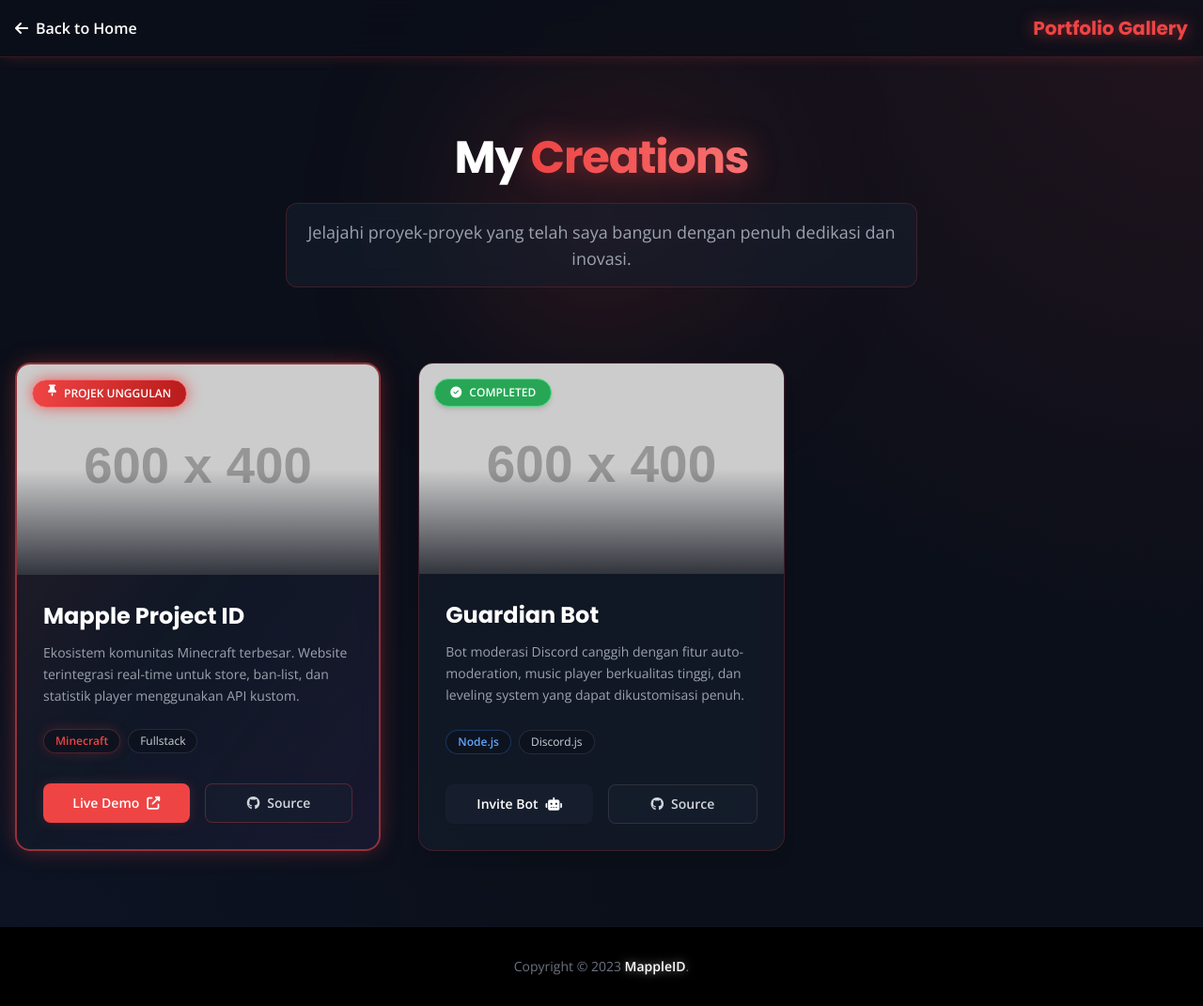
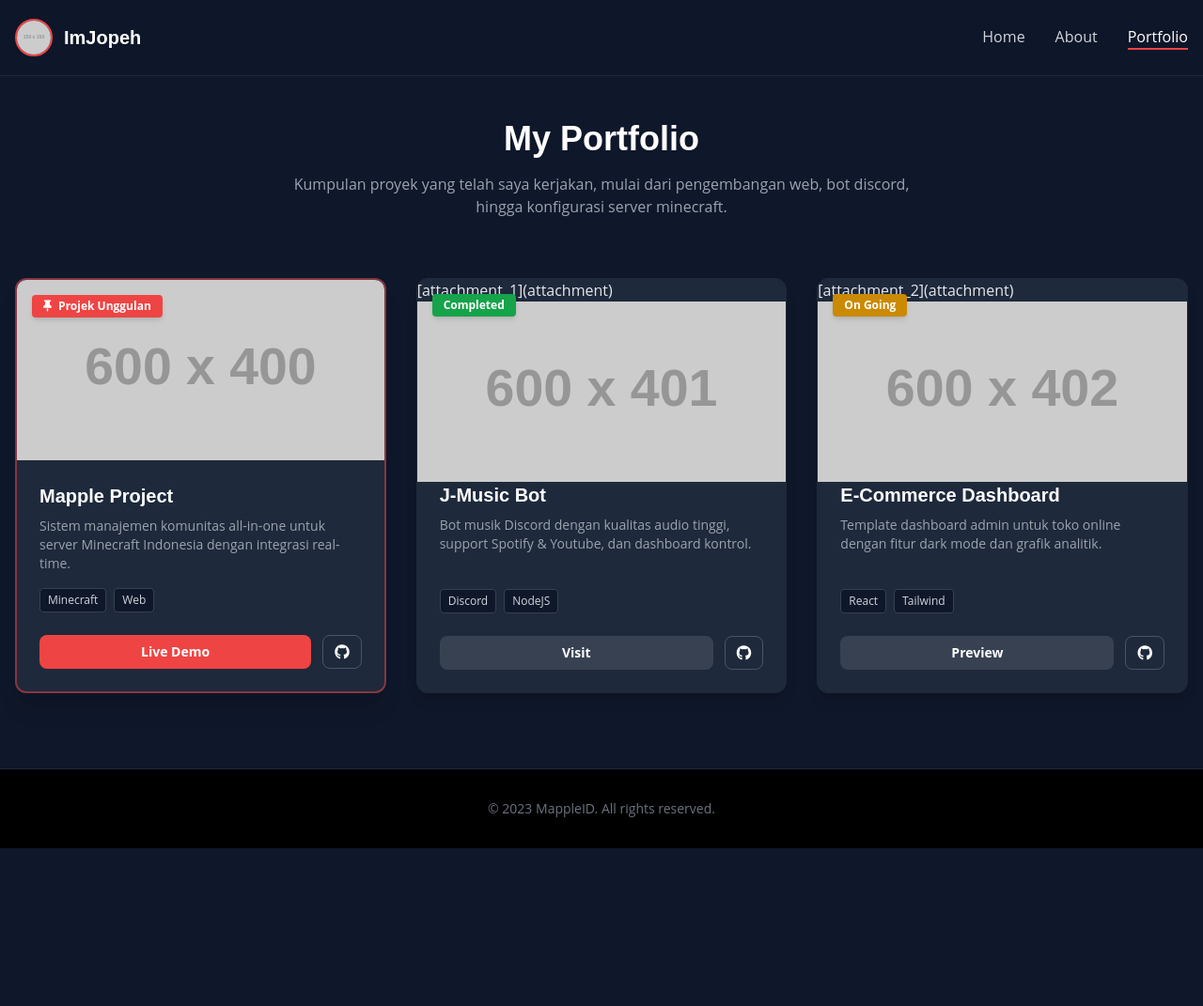
Before and after one commit to ImJopehhh/portofolio, a plain HTML site: page portfolio.html in a window 1280 px wide. Shown: the whole page at 94% size. After the commit the page ends 903 px from the top, so only its background shows below. Drawn offline with nearby package versions, Linux system fonts and the light colour scheme; placeholder pictures from the web are drawn by us.

Commit message:
Refactor portfolio.html for improved structure and styling

```diff
--- a/portfolio.html
+++ b/portfolio.html
@@ -3,108 +3,115 @@
 <head>
     <meta charset="UTF-8">
     <meta name="viewport" content="width=device-width, initial-scale=1.0">
-    <title>Portfolio | JopehDeveloper</title>
+    <title>Portfolio - JopehDeveloper</title>
     <script src="https://cdn.tailwindcss.com"></script>
     <link rel="stylesheet" href="https://cdnjs.cloudflare.com/ajax/libs/font-awesome/6.4.0/css/all.min.css">
-    <link href="https://fonts.googleapis.com/css2?family=Open+Sans:wght@400;600&family=Poppins:wght@500;700;800&display=swap" rel="stylesheet">
     <script>
         tailwind.config = {
             theme: {
                 extend: {
-                    colors: { primary: '#EF4444', dark: '#0B0F19', accent: '#161E2E' },
-                    fontFamily: { sans: ['Open Sans'], heading: ['Poppins'] },
-                    boxShadow: {
-                        'glow-sm': '0 0 15px -3px rgba(239, 68, 68, 0.3)',
-                        'glow-md': '0 0 25px -5px rgba(239, 68, 68, 0.5)',
-                    },
-                    backgroundImage: { 'main-gradient': 'radial-gradient(circle at top right, rgba(239, 68, 68, 0.1) 0%, transparent 40%), radial-gradient(circle at bottom left, rgba(30, 58, 138, 0.1) 0%, transparent 40%)' }
+                    colors: { primary: '#EF4444', dark: '#0f172a', card: '#1e293b' },
+                    fontFamily: { sans: ['Open Sans', 'sans-serif'], heading: ['Poppins', 'sans-serif'] }
                 }
             }
         }
     </script>
-    <style>
-        .glass-box { background: rgba(22, 30, 46, 0.6); backdrop-filter: blur(12px); -webkit-backdrop-filter: blur(12px); border: 1px solid rgba(255, 255, 255, 0.05); }
-    </style>
 </head>
-<body class="bg-dark bg-main-gradient text-gray-300 font-sans min-h-screen">
+<body class="bg-dark text-gray-200 font-sans">
 
-    <nav class="fixed w-full z-50 bg-dark/70 backdrop-blur-xl border-b border-primary/20 py-4 shadow-glow-sm">
-        <div class="max-w-7xl mx-auto px-4 flex justify-between items-center">
-            <a href="index.html" class="text-white hover:text-primary transition font-bold flex items-center gap-2 group">
-                <i class="fas fa-arrow-left group-hover:-translate-x-1 transition"></i> Back to Home
+    <nav class="fixed w-full z-50 top-0 bg-dark/90 backdrop-blur-md border-b border-gray-800">
+        <div class="max-w-7xl mx-auto px-4 h-20 flex items-center justify-between">
+            <a href="index.html" class="flex items-center gap-3 font-heading font-bold text-xl text-white">
+                <img class="h-10 w-10 rounded-full border-2 border-primary" src="https://via.placeholder.com/150" alt="Logo">
+                ImJopeh
             </a>
-            <span class="text-primary font-heading font-bold text-xl drop-shadow-[0_0_8px_rgba(239,68,68,0.6)]">Portfolio Gallery</span>
+            <div class="hidden md:flex space-x-8">
+                <a href="index.html" class="text-gray-300 hover:text-primary transition font-medium">Home</a>
+                <a href="about.html" class="text-gray-300 hover:text-primary transition font-medium">About</a>
+                <a href="portfolio.html" class="text-white font-medium border-b-2 border-primary">Portfolio</a>
+            </div>
         </div>
     </nav>
 
-    <section class="pt-36 pb-20">
-        <div class="max-w-7xl mx-auto px-4 relative z-10">
-            <div class="text-center mb-20 relative">
-                 <div class="absolute top-1/2 left-1/2 transform -translate-x-1/2 -translate-y-1/2 w-64 h-64 bg-primary/20 rounded-full blur-[100px] -z-10"></div>
-                <h1 class="text-4xl md:text-5xl font-heading font-bold text-white mb-4 tracking-tight">
-                    My <span class="text-transparent bg-clip-text bg-gradient-to-r from-primary to-red-400 drop-shadow-[0_0_15px_rgba(239,68,68,0.5)]">Creations</span>
-                </h1>
-                <p class="text-gray-400 mt-2 text-lg max-w-2xl mx-auto glass-box p-4 rounded-xl inline-block border border-primary/20">Jelajahi proyek-proyek yang telah saya bangun dengan penuh dedikasi dan inovasi.</p>
+    <main class="pt-32 pb-20 max-w-7xl mx-auto px-4">
+        <div class="text-center mb-16">
+            <h1 class="font-heading text-4xl font-bold text-white mb-4">My Portfolio</h1>
+            <p class="text-gray-400 max-w-2xl mx-auto">Kumpulan proyek yang telah saya kerjakan, mulai dari pengembangan web, bot discord, hingga konfigurasi server minecraft.</p>
         </div>
 
-            <div class="grid grid-cols-1 md:grid-cols-2 lg:grid-cols-3 gap-10">
+        <div class="grid grid-cols-1 md:grid-cols-2 lg:grid-cols-3 gap-8">
 
-                <div class="glass-box rounded-2xl overflow-hidden shadow-glow-md border-2 border-primary/60 transform hover:-translate-y-3 transition-all duration-500 group relative h-full flex flex-col">
-                    <div class="absolute inset-0 bg-gradient-to-br from-primary/20 via-transparent to-purple-900/20 opacity-50 group-hover:opacity-100 transition duration-700 animate-pulse -z-10"></div>
+            <div class="bg-card rounded-xl overflow-hidden shadow-xl border-2 border-primary/50 flex flex-col">
+                <div class="relative h-48">
+                    <span class="absolute top-4 left-4 bg-primary text-white text-xs font-bold px-3 py-1 rounded shadow-md z-10">
+                        <i class="fas fa-thumbtack mr-1"></i> Projek Unggulan
+                    </span>
 
-                    <div class="relative h-56 overflow-hidden">
-                        <img src="https://via.placeholder.com/600x400/111111/EF4444?text=Mapple+Project" class="w-full h-full object-cover transform group-hover:scale-110 transition duration-700">
-                        <div class="absolute inset-0 bg-gradient-to-t from-dark via-transparent to-transparent opacity-80"></div>
-                        <div class="absolute top-4 left-4 bg-gradient-to-r from-primary to-red-700 text-white text-xs font-bold px-4 py-1.5 rounded-full shadow-[0_0_15px_rgba(239,68,68,0.8)] z-20 flex items-center gap-2 border border-red-400">
-                            <i class="fas fa-thumbtack animate-bounce"></i> PROJEK UNGGULAN
+                    <img src="https://via.placeholder.com/600x400" class="w-full h-full object-cover hover:scale-110 transition duration-500" alt="Mapple">
                 </div>
+                <div class="p-6 flex-1 flex flex-col">
+                    <h3 class="font-heading text-xl font-bold text-white mb-2">Mapple Project</h3>
+                    <p class="text-gray-400 text-sm mb-4 flex-1">Sistem manajemen komunitas all-in-one untuk server Minecraft Indonesia dengan integrasi real-time.</p>
+                    <div class="flex flex-wrap gap-2 mb-6">
+                        <span class="bg-dark text-gray-300 text-xs px-2 py-1 rounded border border-gray-700">Minecraft</span>
+                        <span class="bg-dark text-gray-300 text-xs px-2 py-1 rounded border border-gray-700">Web</span>
                     </div>
-                    <div class="p-7 flex flex-col flex-grow relative">
-                        <h3 class="text-2xl font-heading font-bold text-white mb-3 group-hover:text-primary transition drop-shadow-sm">Mapple Project ID</h3>
-                        <p class="text-gray-400 text-sm mb-6 line-clamp-3 flex-grow leading-relaxed">
-                            Ekosistem komunitas Minecraft terbesar. Website terintegrasi real-time untuk store, ban-list, dan statistik player menggunakan API kustom.
-                        </p>
-                        <div class="flex flex-wrap gap-2 mb-8">
-                            <span class="px-3 py-1 bg-dark/50 border border-primary/30 text-xs rounded-full text-primary font-bold shadow-glow-sm">Minecraft</span>
-                            <span class="px-3 py-1 bg-dark/50 border border-white/10 text-xs rounded-full text-gray-300">Fullstack</span>
-                        </div>
-                        <div class="flex gap-4 mt-auto">
-                            <a href="#" class="flex-1 text-center bg-primary hover:bg-red-600 text-white py-2.5 rounded-lg font-bold text-sm transition shadow-glow-sm hover:shadow-glow-md flex justify-center items-center gap-2">Live Demo <i class="fas fa-external-link-alt"></i></a>
-                            <a href="#" class="flex-1 text-center glass-box border border-primary/30 hover:border-primary text-gray-300 hover:text-primary py-2.5 rounded-lg font-bold text-sm transition flex justify-center items-center gap-2 group/btn"><i class="fab fa-github group-hover/btn:text-primary transition"></i> Source</a>
+                    <div class="flex gap-3">
+                        <a href="#" class="flex-1 bg-primary hover:bg-red-700 text-center text-white py-2 rounded-lg text-sm font-bold transition">Live Demo</a>
+                        <a href="#" class="px-3 border border-gray-600 hover:bg-gray-700 text-white rounded-lg flex items-center justify-center"><i class="fab fa-github"></i></a>
                     </div>
                 </div>
             </div>
 
-                <div class="glass-box rounded-2xl overflow-hidden shadow-lg border border-primary/20 hover:border-primary/60 transform hover:-translate-y-3 transition-all duration-500 group relative h-full flex flex-col hover:shadow-glow-sm">
-                    <div class="relative h-56 overflow-hidden">
-                        <img src="https://via.placeholder.com/600x400/222222/FFFFFF?text=Discord+Bot" class="w-full h-full object-cover transform group-hover:scale-110 transition duration-700">
-                        <div class="absolute inset-0 bg-gradient-to-t from-dark via-transparent to-transparent opacity-80"></div>
-                        <div class="absolute top-4 left-4 bg-green-600/90 text-white text-xs font-bold px-4 py-1.5 rounded-full shadow-md z-20 border border-green-400 flex items-center gap-2">
-                            <i class="fas fa-check-circle"></i> COMPLETED
+            <div class="bg-card rounded-xl overflow-hidden shadow-lg border border-gray-800 flex flex-col hover:border-gray-600 transition">
+                <div class="relative h-48">
+                    <span class="absolute top-4 left-4 bg-green-600 text-white text-xs font-bold px-3 py-1 rounded shadow-md z-10">
+                        Completed
+                    </span>
+                    [attachment_1](attachment)
+                    <img src="https://via.placeholder.com/600x401" class="w-full h-full object-cover hover:scale-110 transition duration-500" alt="Bot">
+                </div>
+                <div class="p-6 flex-1 flex flex-col">
+                    <h3 class="font-heading text-xl font-bold text-white mb-2">J-Music Bot</h3>
+                    <p class="text-gray-400 text-sm mb-4 flex-1">Bot musik Discord dengan kualitas audio tinggi, support Spotify & Youtube, dan dashboard kontrol.</p>
+                    <div class="flex flex-wrap gap-2 mb-6">
+                        <span class="bg-dark text-gray-300 text-xs px-2 py-1 rounded border border-gray-700">Discord</span>
+                        <span class="bg-dark text-gray-300 text-xs px-2 py-1 rounded border border-gray-700">NodeJS</span>
+                    </div>
+                    <div class="flex gap-3">
+                        <a href="#" class="flex-1 bg-gray-700 hover:bg-gray-600 text-center text-white py-2 rounded-lg text-sm font-bold transition">Visit</a>
+                        <a href="#" class="px-3 border border-gray-600 hover:bg-gray-700 text-white rounded-lg flex items-center justify-center"><i class="fab fa-github"></i></a>
                     </div>
                 </div>
-                    <div class="p-7 flex flex-col flex-grow relative">
-                         <h3 class="text-2xl font-heading font-bold text-white mb-3 group-hover:text-primary transition drop-shadow-sm">Guardian Bot</h3>
-                         <p class="text-gray-400 text-sm mb-6 line-clamp-3 flex-grow leading-relaxed">
-                            Bot moderasi Discord canggih dengan fitur auto-moderation, music player berkualitas tinggi, dan leveling system yang dapat dikustomisasi penuh.
-                        </p>
-                         <div class="flex flex-wrap gap-2 mb-8">
-                            <span class="px-3 py-1 bg-dark/50 border border-blue-500/30 text-xs rounded-full text-blue-400 font-bold shadow-sm">Node.js</span>
-                            <span class="px-3 py-1 bg-dark/50 border border-white/10 text-xs rounded-full text-gray-300">Discord.js</span>
             </div>
-                         <div class="flex gap-4 mt-auto">
-                            <a href="#" class="flex-1 text-center bg-accent hover:bg-accent/80 text-white py-2.5 rounded-lg font-bold text-sm transition shadow-sm flex justify-center items-center gap-2">Invite Bot <i class="fas fa-robot"></i></a>
-                            <a href="#" class="flex-1 text-center glass-box border border-white/10 hover:border-white/40 text-gray-300 hover:text-white py-2.5 rounded-lg font-bold text-sm transition flex justify-center items-center gap-2"><i class="fab fa-github"></i> Source</a>
+
+             <div class="bg-card rounded-xl overflow-hidden shadow-lg border border-gray-800 flex flex-col hover:border-gray-600 transition">
+                <div class="relative h-48">
+                    <span class="absolute top-4 left-4 bg-yellow-600 text-white text-xs font-bold px-3 py-1 rounded shadow-md z-10">
+                        On Going
+                    </span>
+                    [attachment_2](attachment)
+                    <img src="https://via.placeholder.com/600x402" class="w-full h-full object-cover hover:scale-110 transition duration-500" alt="Code">
+                </div>
+                <div class="p-6 flex-1 flex flex-col">
+                    <h3 class="font-heading text-xl font-bold text-white mb-2">E-Commerce Dashboard</h3>
+                    <p class="text-gray-400 text-sm mb-4 flex-1">Template dashboard admin untuk toko online dengan fitur dark mode dan grafik analitik.</p>
+                    <div class="flex flex-wrap gap-2 mb-6">
+                        <span class="bg-dark text-gray-300 text-xs px-2 py-1 rounded border border-gray-700">React</span>
+                        <span class="bg-dark text-gray-300 text-xs px-2 py-1 rounded border border-gray-700">Tailwind</span>
+                    </div>
+                    <div class="flex gap-3">
+                        <a href="#" class="flex-1 bg-gray-700 hover:bg-gray-600 text-center text-white py-2 rounded-lg text-sm font-bold transition">Preview</a>
+                        <a href="#" class="px-3 border border-gray-600 hover:bg-gray-700 text-white rounded-lg flex items-center justify-center"><i class="fab fa-github"></i></a>
                     </div>
                 </div>
             </div>
 
         </div>
-        </div>
-    </section>
+    </main>
 
-    <footer class="bg-black py-8 text-center border-t border-gray-900/80 relative z-10">
-        <p class="text-gray-500 text-sm">Copyright © 2023 <span class="text-white font-bold drop-shadow-[0_0_5px_rgba(255,255,255,0.5)]">MappleID</span>.</p>
+    <footer class="bg-black border-t border-gray-800 py-8 text-center text-gray-500 text-sm">
+        © 2023 MappleID. All rights reserved.
     </footer>
 </body>
 </html>
```
Lines whose indentation alone changed are shown as unchanged.
